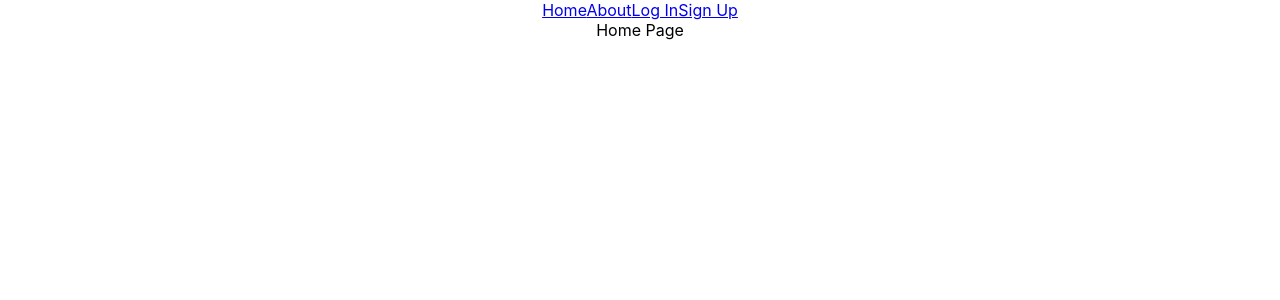
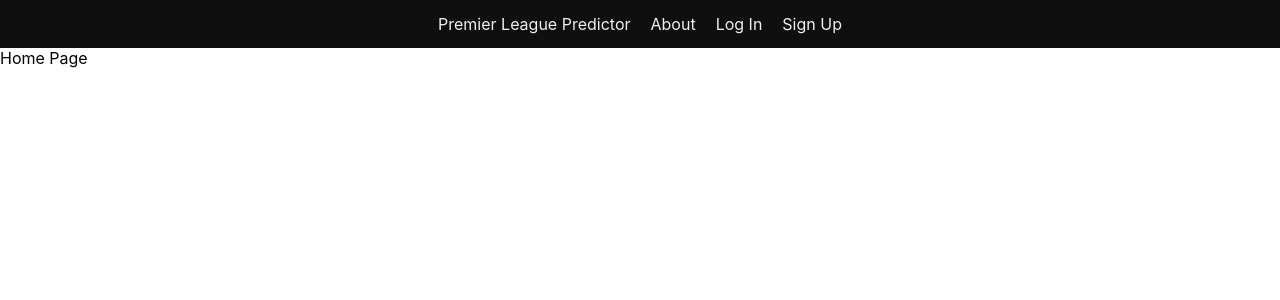
Before and after one commit to Jheller11/predictor-react, a React (Create React App) app: page / in a window 1280 px wide. Shown: the top 300 px of the page. Built offline with nearby package versions, Linux system fonts and the light colour scheme.

Commit message:
research and implement CSS Modules

```diff
--- a/src/App.css
+++ b/src/App.css
@@ -1,32 +1 @@
-.App {
-  text-align: center;
-}
-
-.App-logo {
-  animation: App-logo-spin infinite 20s linear;
-  height: 40vmin;
-}
-
-.App-header {
-  background-color: #282c34;
-  min-height: 100vh;
-  display: flex;
-  flex-direction: column;
-  align-items: center;
-  justify-content: center;
-  font-size: calc(10px + 2vmin);
-  color: white;
-}
-
-.App-link {
-  color: #61dafb;
-}
-
-@keyframes App-logo-spin {
-  from {
-    transform: rotate(0deg);
-  }
-  to {
-    transform: rotate(360deg);
-  }
-}
+/* top level css */
--- a/src/components/Nav/Nav.js
+++ b/src/components/Nav/Nav.js
@@ -1,13 +1,22 @@
 import React from 'react'
 import { Link } from 'react-router-dom'
+import styles from './Nav.module.css'
 
 const Nav = loggedIn => {
   return (
-    <nav>
-      <Link to="/">Home</Link>
-      <Link to="/about">About</Link>
-      <Link to="/login">Log In</Link>
-      <Link to="/signup">Sign Up</Link>
+    <nav className={styles['main-nav']}>
+      <Link className={styles['link']} to="/">
+        Premier League Predictor
+      </Link>
+      <Link className={styles['link']} to="/about">
+        About
+      </Link>
+      <Link className={styles['link']} to="/login">
+        Log In
+      </Link>
+      <Link className={styles['link']} to="/signup">
+        Sign Up
+      </Link>
     </nav>
   )
 }
--- a/src/components/Nav/Nav.module.css
+++ b/src/components/Nav/Nav.module.css
@@ -0,0 +1,17 @@
+.main-nav {
+  background-color: #0f0f0f;
+  color: #f0f0f0;
+  min-height: 3em;
+  line-height: 3em;
+  text-align: center;
+}
+
+.link {
+  color: #f0f0f0;
+  text-decoration: none;
+  padding: 10px;
+}
+
+.link:hover {
+  background-color: #b9b9b9;
+}
```
Also changed, not shown: 1 other file (tests, documents, lock files or other folders).
